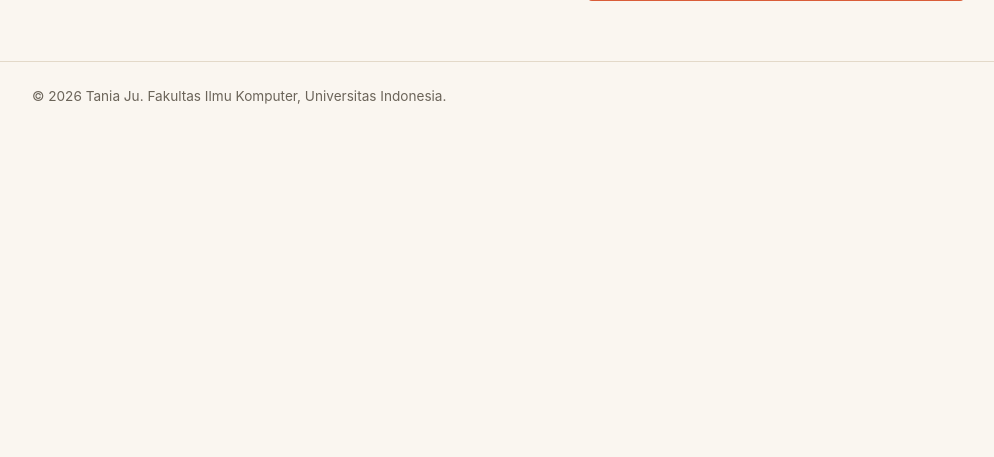
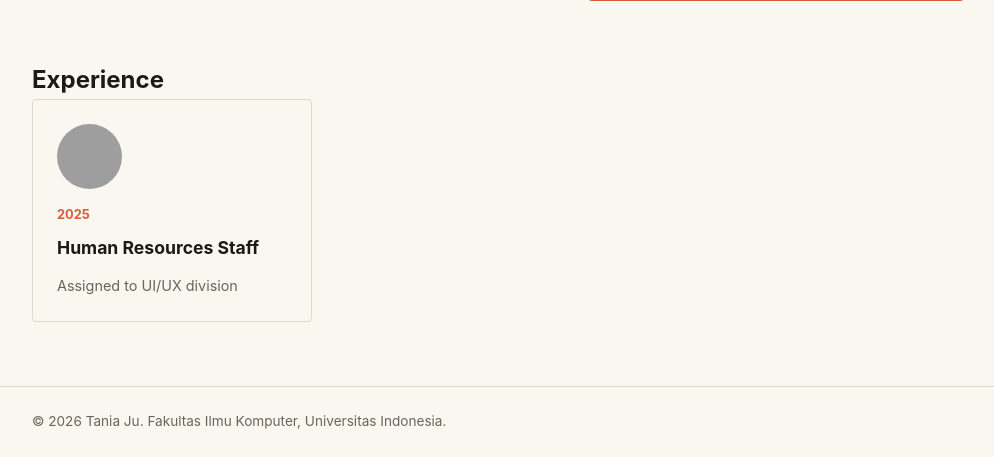
Before and after one commit to tanniajju/myportofolio, a Django app: page / in a window 1280 px wide. Shown: the part 541-998 px from the top of the page, without its empty margins (152-1146 px from the left). Before the commit the page ends 645 px from the top, so only its background shows below. Run offline with Django 5.2, Linux system fonts and the light colour scheme; grey boxes are pictures that could not be loaded.

Commit message:
feat: add horizontal scroll carousel experience section (wip)

```diff
--- a/static/css/style.css
+++ b/static/css/style.css
@@ -21,7 +21,7 @@ body {
     line-height: 1.6;
 }
 
-h1, .brand {
+h1, .brand,{
     font-family: "Space Grotesk", -apple-system, sans-serif;
 }
 
@@ -169,6 +169,64 @@ h1, .brand {
     border: 3px solid var(--ink);
 }
 
+experience {
+    padding: 4.5rem 0 5rem;
+    display: flex;
+    justify-content: center;
+}
+
+.experience-grid {
+    display: grid;
+    grid-auto-flow: column;
+    grid-auto-columns: 280px;
+    gap: 2rem;
+    margin-bottom: 3rem;
+    padding-bottom: 1rem;
+    justify-content: start;
+    overflow-x: auto;
+    scroll-snap-type: x mandatory;
+}
+
+.experience-grid > * {
+    scroll-snap-align: start;
+}
+
+
+.experience-card {
+    background-color: var(--paper);
+    border: 1px solid var(--line);
+    border-radius: var(--radius);
+    justify-content: center;
+    padding: 1.5rem;
+    display: flex;
+    flex-direction: column;
+    gap: 0.5rem;
+}
+
+.experience-image {
+    height: 65px;
+    width: 65px;
+    object-fit: cover;
+    border-radius: 50%;
+    margin-bottom: 0.5rem;
+}
+
+.experience-card .year {
+    font-size: 0.8rem;
+    color: var(--accent);
+    font-weight: bold;
+}
+
+.experience-card h3 {
+    font-size: 1.1rem;
+    margin-bottom: 0.25rem;
+}
+
+.experience-card p {
+    font-size: 0.9rem;
+    color: var(--text-muted);
+}
+
 .site-footer {
     padding: 1.5rem;
     color: var(--text-muted);
--- a/templates/index.html
+++ b/templates/index.html
@@ -28,7 +28,7 @@
                 </div>
                 <div class="hero-photo">
                     <div class="photo-block"></div>
-                    <img class="avatar" src="/static/img/foto_tania.jpg" alt="Photo of Tania">
+                    <img class="avatar" src="/static/img/foto_tani.jpg" alt="Photo of Tania">
                 </div>
                 <div class="hero-details">
                     <p class="bio">I walked through the door with you, the air was cold.
@@ -53,6 +53,19 @@
                 </div>
             </div>
         </section>
+
+
+        <section class="experience container" id="experience">
+            <h1>Experience</h1>
+            <div class="experience-grid">
+                <div class="experience-card">
+                    <img class="experience-image" src="/static/img/logo-oh.jpe" alt="logo oh">
+                    <span class="year">2025</span>
+                    <h3 class="experience-title">Human Resources Staff</h3>
+                    <p class="experience-description">Assigned to UI/UX division</p>
+                </div>
+            </div>
+        </section>
     </main>
 
     <footer class="site-footer">
```
Also changed, not shown: 1 other file.
